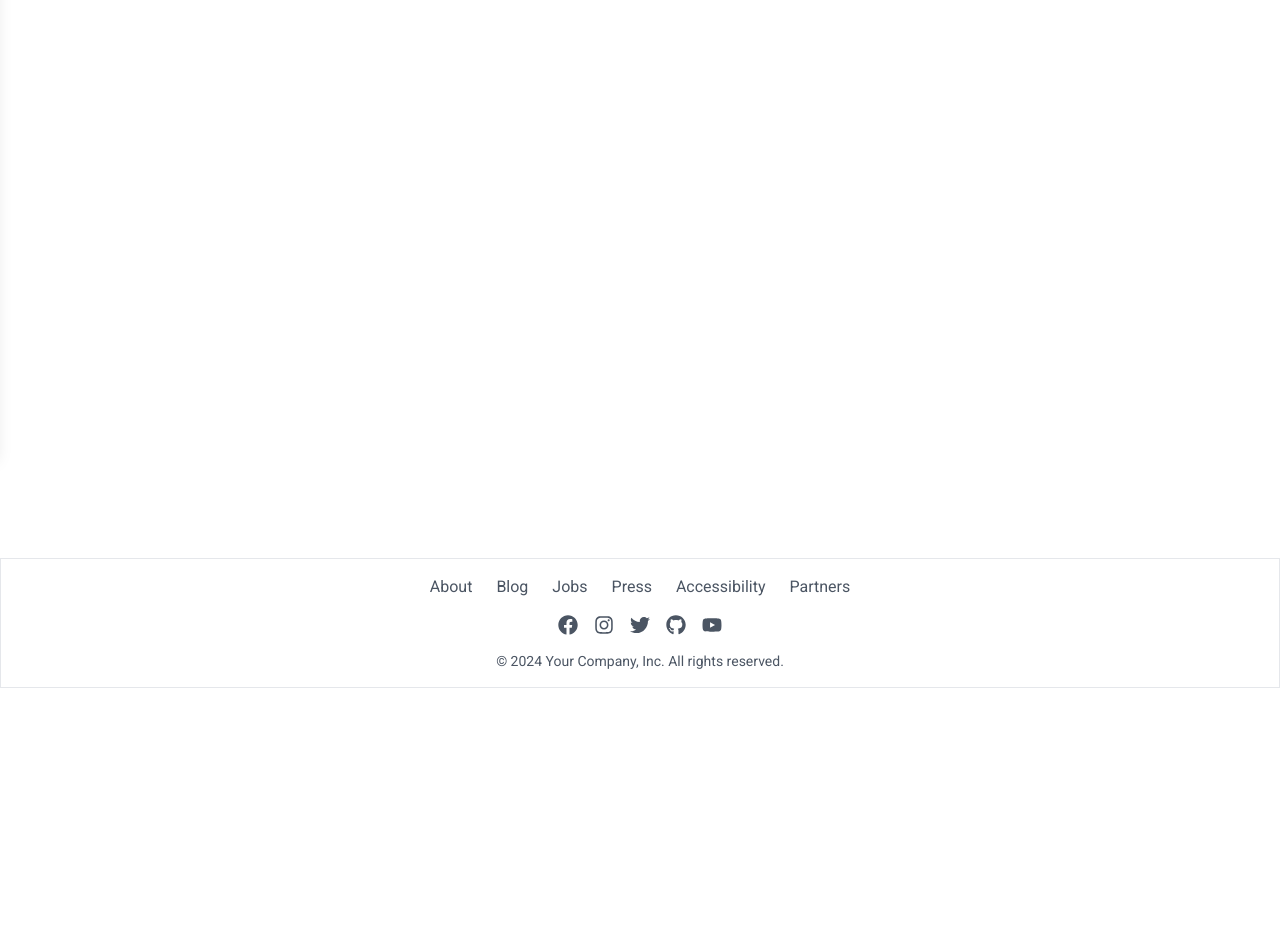
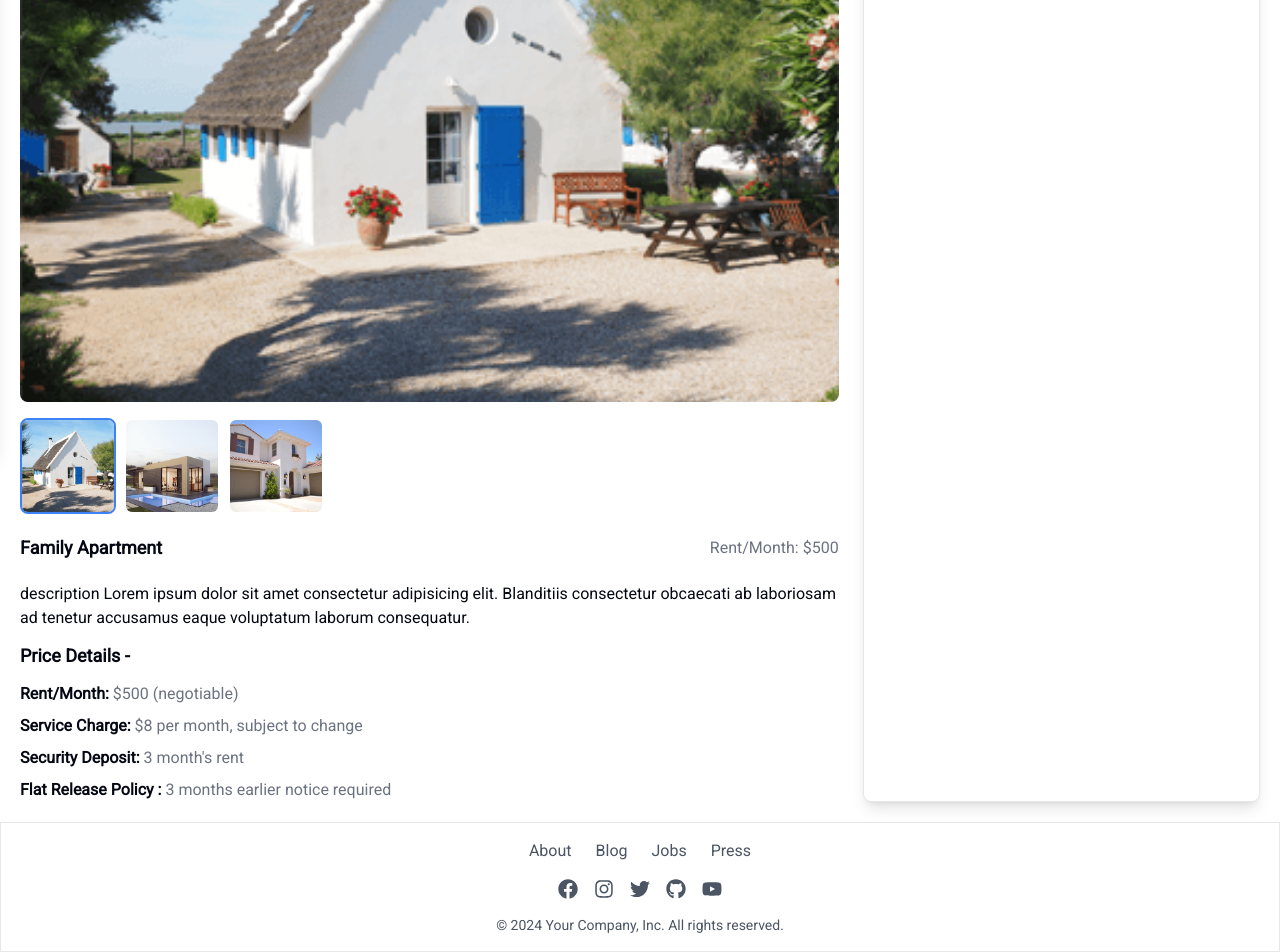
Before and after one commit to alamin-cse44/house-renting-client, a Next.js app: page /all-listings/1 in a window 1280 px wide. Shown: the part 346-1298 px from the top of the page. Before the commit the page ends 1034 px from the top, so only its background shows below. Built offline with nearby package versions, Linux system fonts and the light colour scheme; no server answers.

Commit message:
Add: details page gallery

```diff
--- a/src/app/(WithCommonLayout)/all-listings/[listingId]/page.tsx
+++ b/src/app/(WithCommonLayout)/all-listings/[listingId]/page.tsx
@@ -1,14 +1,64 @@
+import Gallery from "@/components/modules/listing/Gallery";
+import { Button } from "@/components/ui/button";
 import Shell from "@/components/ui/core/Shell";
+import {
+  Form,
+  FormControl,
+  FormField,
+  FormItem,
+  FormLabel,
+  FormMessage,
+} from "@/components/ui/form";
+import { Input } from "@/components/ui/input";
+
 
 const ListingDetailsPage = async ({
   params,
 }: {
   params: Promise<{ listingId: string }>;
 }) => {
+
   const { listingId } = await params;
+
   return (
     <Shell className="mt-10">
       <h2>Product details page {listingId}</h2>
+      <div className="grid grid-cols-1 lg:grid-cols-3 gap-6  my-5">
+        {/* Left Side - Image Gallery */}
+        <Gallery />
+
+        {/* Right Side - Form */}
+        <div className="bg-white shadow-lg rounded-lg p-6 border w-full max-w-md">
+          <h3 className="text-lg font-semibold mb-4">Book This Apartment</h3>
+          {/* <Form {...form}>
+            <form className="space-y-2" onSubmit={form.handleSubmit(onSubmit)}>
+              <FormField
+                control={form.control}
+                name="email"
+                render={({ field }) => (
+                  <FormItem>
+                    <FormLabel>Email</FormLabel>
+                    <FormControl>
+                      <Input
+                        placeholder="test@gmail.com"
+                        {...field}
+                        value={field.value || ""}
+                      />
+                    </FormControl>
+                    <FormMessage />
+                  </FormItem>
+                )}
+              />
+              <Button
+                className="w-full bg-green-600 text-white mt-4"
+                type="submit"
+              >
+                Request Booking
+              </Button>
+            </form>
+          </Form> */}
+        </div>
+      </div>
     </Shell>
   );
 };
--- /dev/null
+++ b/src/components/modules/listing/Gallery.tsx
@@ -0,0 +1,72 @@
+"use client";
+
+import Image from "next/image";
+import React, { useState } from "react";
+
+const images = ["/apartments/1.png", "/apartments/2.png", "/apartments/3.png"];
+
+const Gallery = () => {
+  const [selectedImage, setSelectedImage] = useState(images[0]);
+  return (
+    <div className="lg:col-span-2">
+      <div className="relative w-full lg:h-[600px] h-[400px] mb-4">
+        <Image
+          src={selectedImage}
+          alt="Selected Apartment"
+          layout="fill"
+          objectFit="cover"
+          className="rounded-lg"
+        />
+      </div>
+      <div className="flex space-x-2 overflow-x-auto">
+        {images.map((img, index) => (
+          <div
+            key={index}
+            className={`w-24 h-24 relative cursor-pointer border-2 ${
+              selectedImage === img ? "border-blue-500" : "border-transparent"
+            } rounded-lg overflow-hidden`}
+            onClick={() => setSelectedImage(img)}
+          >
+            <Image src={img} alt="Thumbnail" layout="fill" objectFit="cover" />
+          </div>
+        ))}
+      </div>
+      <div className="flex justify-between items-center my-5">
+        <h2 className="text-lg font-bold">Family Apartment</h2>
+        <p className="text-gray-500">Rent/Month: $500</p>
+      </div>
+
+      <p>
+        description Lorem ipsum dolor sit amet consectetur adipisicing elit.
+        Blanditiis consectetur obcaecati ab laboriosam ad tenetur accusamus
+        eaque voluptatum laborum consequatur.
+      </p>
+
+      <h2 className="text-lg font-bold my-3">Price Details - </h2>
+
+      <div className="flex flex-col gap-2">
+        <p>
+          <span className="text-md font-semibold">Rent/Month:</span>{" "}
+          <span className="text-gray-500">$500 (negotiable)</span>
+        </p>
+        <p>
+          <span className="text-md font-semibold">Service Charge:</span>{" "}
+          <span className="text-gray-500">$8 per month, subject to change</span>{" "}
+        </p>
+        <p>
+          {" "}
+          <span className="text-md font-semibold">Security Deposit:</span>{" "}
+          <span className="text-gray-500">3 month's rent</span>{" "}
+        </p>
+        <p>
+          <span className="text-md font-semibold">Flat Release Policy :</span>{" "}
+          <span className="text-gray-500">
+            3 months earlier notice required
+          </span>
+        </p>
+      </div>
+    </div>
+  );
+};
+
+export default Gallery;
--- a/src/components/shared/Footer.tsx
+++ b/src/components/shared/Footer.tsx
@@ -9,8 +9,6 @@ const Footer = () => {
         <Link href="/blog">Blog</Link>
         <Link href="/jobs">Jobs</Link>
         <Link href="/press">Press</Link>
-        <Link href="/accessibility">Accessibility</Link>
-        <Link href="/partners">Partners</Link>
       </nav>
       <div className="flex space-x-4 my-4">
         <Link href="https://facebook.com" target="_blank"><FaFacebook size={20} /></Link>
```
Also changed, not shown: public/apartments/2.png (added), public/apartments/3.png (added).
